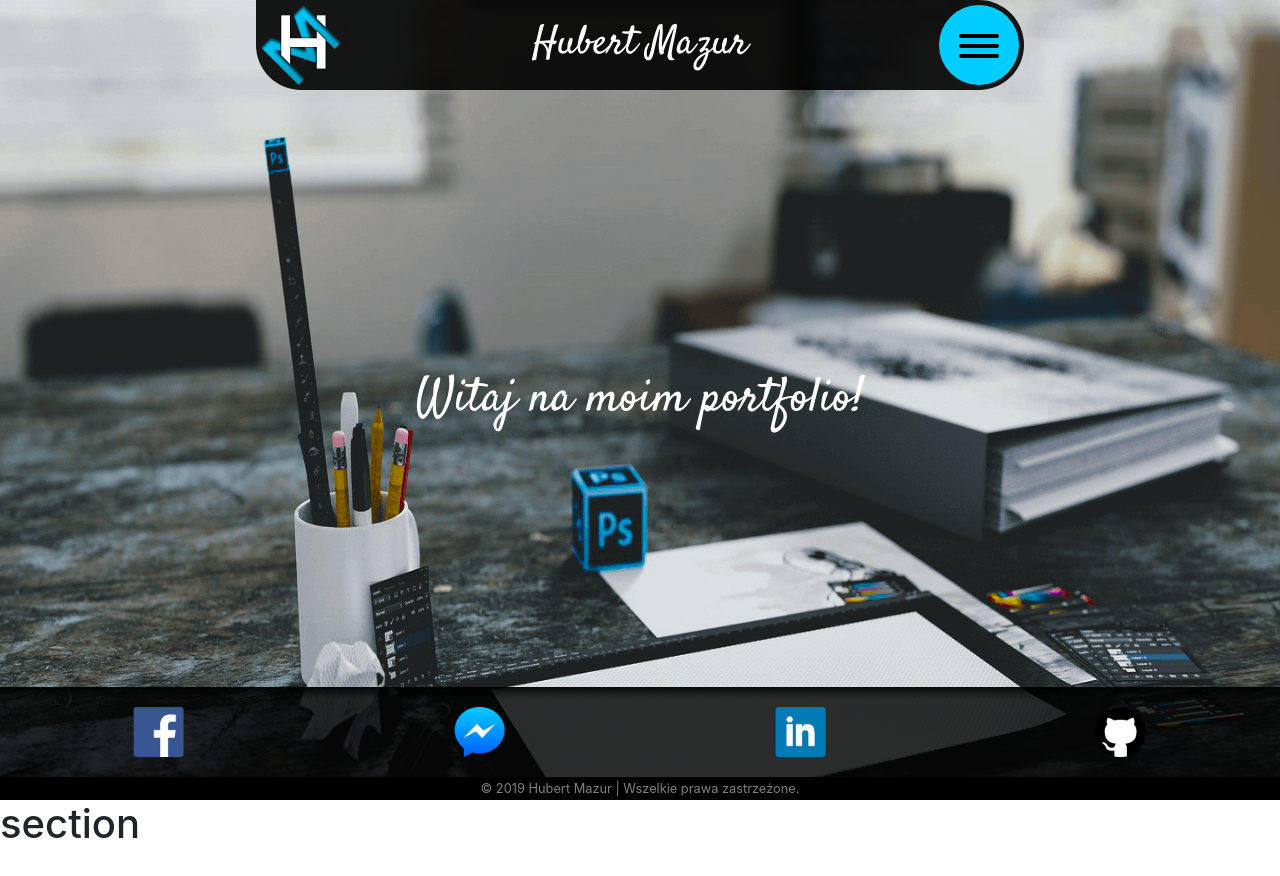
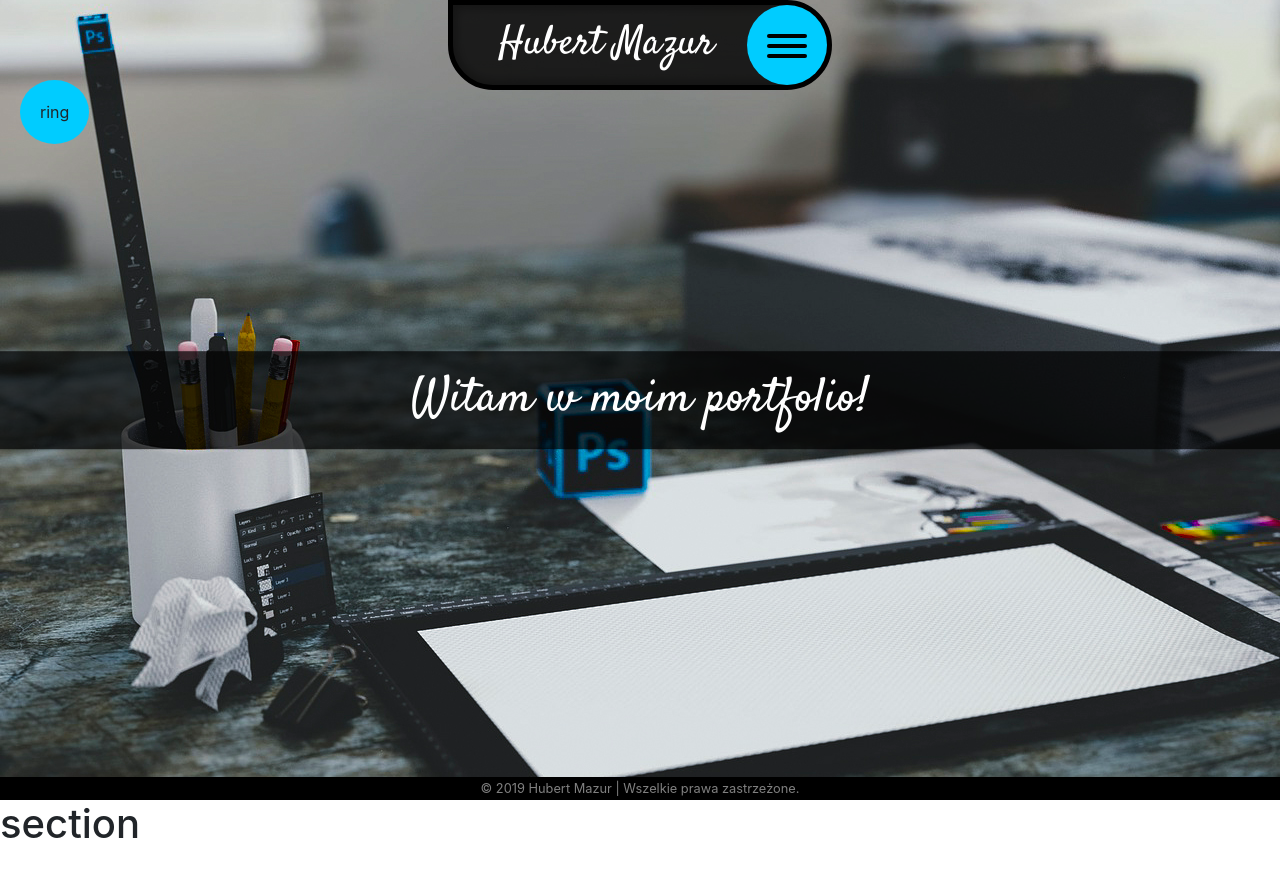
Before and after one commit to mazurro1/portfolio, a React (Create React App) app: page / in a window 1280 px wide. Shown: the top 876 px of the page. Built offline with nearby package versions, Linux system fonts and the light colour scheme.

Commit message:
v1_7 (menu with tool and nev nav)

```diff
--- a/src/App.js
+++ b/src/App.js
@@ -8,17 +8,30 @@ import Footer from './footer';
 
 class App extends React.Component {
   state = {
+    menuActive: false,
+  }
 
+  handleBarClick = () => {
+
+    this.setState(prevState => ({
+      menuActive: !prevState.menuActive,
+    }))
+  }
+
+  handleMenuClick = () => {
+    this.setState(prevState => ({
+      menuActive: !prevState.menuActive,
+    }))
   }
 
   render() {
     return (
       <>
         <nav>
-          <Navigation />
+          <Navigation menuActive={this.state.menuActive} handleMenuClick={this.handleMenuClick} handleBarClick={this.handleBarClick} />
         </nav>
         <header>
-          <Header />
+          <Header menuActive={this.state.menuActive} />
         </header>
         <section>
           <Section />
--- a/src/header.js
+++ b/src/header.js
@@ -12,7 +12,7 @@ class Header extends React.Component {
         iconsActive: false,
     }
 
-    text = 'Witaj na moim portfolio!';
+    text = 'Witam w moim portfolio!';
     icons = [
         {
             id: 1,
@@ -42,7 +42,13 @@ class Header extends React.Component {
             link: 'https://github.com/mazurro1',
             alt: 'github',
         },
-    ]
+    ];
+
+    handleOnChangeText = e => {
+        this.setState({
+            welcome: e.target.value,
+        })
+    }
 
     componentDidMount() {
 
@@ -71,12 +77,15 @@ class Header extends React.Component {
     }
 
     render() {
-        const { iconsActive, welcome } = this.state;
+        const { welcome } = this.state;
+        const { menuActive } = this.props;
         return (
 
             <div className="header">
                 <h1>{welcome}</h1>
-                {!iconsActive ? this.ClassIcons() : null}
+
+                {menuActive ? <CreateForm welcome={this.state.welcome} clickChange={this.handleOnChangeText} /> : null}
+                {menuActive ? this.ClassIcons() : null}
             </div>
 
         )
@@ -108,6 +117,17 @@ const NewIcon = ({ target, image, link, alt }) => {
     )
 }
 
+const CreateForm = ({ welcome, clickChange }) => {
+    return (
+        <form>
+            <label htmlFor="welcomeText">
+                <p>Wpisz swój tekst powitalny!</p>
+                <input type="text" id="welcomeText" width="48" height="48" value={welcome} onChange={clickChange} />
+            </label>
+        </form>
+    )
+}
+
 
 
 export default Header;
--- a/src/navigation.js
+++ b/src/navigation.js
@@ -1,7 +1,7 @@
 import React from 'react';
 import { BrowserRouter, NavLink } from 'react-router-dom';
 import './sass/nav.scss';
-import logo from './images/logo.png';
+
 
 class Navigation extends React.Component {
     state = {
@@ -35,23 +35,12 @@ class Navigation extends React.Component {
         },
     ]
 
-    handleBarClick = () => {
 
-        this.setState(prevState => ({
-            menuActive: !prevState.menuActive,
-        }))
-    }
-
-    handleMenuClick = () => {
-        this.setState(prevState => ({
-            menuActive: !prevState.menuActive,
-        }))
-    }
 
 
 
     selectClass = () => {
-        if (this.state.menuActive) {
+        if (this.props.menuActive) {
             return 'bar_active';
         } else {
             return 'bar';
@@ -59,7 +48,7 @@ class Navigation extends React.Component {
     }
 
     render() {
-        const { menuActive } = this.state;
+        const { menuActive } = this.props;
         const classStyleBar = this.selectClass();
 
 
@@ -68,18 +57,13 @@ class Navigation extends React.Component {
             <BrowserRouter>
                 <div className="content">
                     <div className="row">
-                        <div className="col-lg-2 col-12">
-                            <div className="logo">
-                                <NavLink exact to="/"><img src={logo} alt="" /></NavLink>
-                            </div>
-                        </div>
-                        <div className="col-lg-8 col-10">
+                        <div className="col-lg-10 col-10">
                             <div className="name">
                                 <NavLink exact to="/">Hubert Mazur</NavLink>
                             </div>
                         </div>
                         <div className="col-lg-2 col-2">
-                            <div className={classStyleBar} onClick={this.handleBarClick}>
+                            <div className={classStyleBar} onClick={this.props.handleBarClick}>
                                 <div className="all">
                                     <div className="first"></div>
                                     <div className="second"></div>
@@ -88,10 +72,13 @@ class Navigation extends React.Component {
                             </div>
                         </div>
                     </div>
-
                 </div>
-
-                {menuActive && <div className="menu">{Menu(this.handleMenuClick, this.navigations)}</div>}
+                <div className="selectMenu">
+                    <div className="ring">
+                        ring
+                    </div>
+                </div>
+                {menuActive && <div className="menu">{Menu(this.props.handleMenuClick, this.navigations)}</div>}
 
             </BrowserRouter >
         )
--- a/src/sass/header.scss
+++ b/src/sass/header.scss
@@ -1,8 +1,7 @@
 .header{
     position: relative;
     height: 100vh;
-    background: url('../images/header.png');
-    background-size: 100vw 100vh;
+    background: url('../images/header.jpg') center no-repeat;
     background-attachment: fixed;
     h1{
         font-family: 'Satisfy', cursive;
@@ -12,6 +11,8 @@
         top: 50%;
         transform: translate(0,-50%);
         color: white;
+        background-color: rgba(0,0,0,0.7);
+        padding: 20px 0px;
     }
 
     .icons{
@@ -54,4 +55,49 @@
             }
         }
     }
+
+
+    form{
+        position: fixed;
+        z-index: 20;
+        top: 11vh;
+        left: 50%;
+        transform: translate(-50%,0);
+
+
+        label{
+
+            p{
+                font-size: 1.5rem;
+                text-align: center;
+                color: #00ccff;
+                font-weight: bold;
+            }
+
+            input{
+                padding: 20px;
+                border-radius: 20px;
+                border: none;
+                width: 60vw;
+                text-align: center;
+                background: rgba(0,204,255,1);
+                color: white;
+                font-weight: bold;
+                font-size: 1.2rem;
+                transition-property: background-color;
+                transition-duration: 0.5s;
+                transition-timing-function: ease;
+
+                @media all and (max-width: 768px) {
+                    &{
+                        width: 90vw;
+                    }
+                }
+
+                &:hover{
+                    background-color: rgb(5, 125, 155);
+                }
+            }
+        }
+    }
 }
--- a/src/sass/nav.scss
+++ b/src/sass/nav.scss
@@ -3,35 +3,28 @@ nav{
     .content{
         position: fixed;
         z-index: 100;
-        width: 60%;
+        width: 45%;
         left: 50%;
         transform: translate(-50%, 0);
-        padding: 5px;
-        background: rgba(0,0,0,0.9);
+        // padding: 5px;
+        background: rgba(0,0,0,0.8);
+        border: 5px solid black;
         border-bottom-left-radius: 55px;
         border-bottom-right-radius: 55px;
         border-top-right-radius: 55px;
-        @media all and (max-width: 768px){
+        box-shadow: 0px 0px 10px 4px rgba(0,0,0,0.3) inset;
+        @media all and (max-width: 767px){
             &{
                 width: 90%;
             }
         }
 
-        .logo{
-            position: relative;
-            top: 50%;
-            transform: translate(0, -50%);
-
-            @media all and (max-width: 992px){
-                &{
-                    display: none;
-                }
-            }
-
-            img{
-                width: 80px;
+        @media all and (min-width: 1200px){
+            &{
+                width: 30%;
             }
         }
+
 
         .name{
             font-family: 'Satisfy', cursive;
@@ -211,3 +204,16 @@ nav{
 		transform: translate(0, -100vh);
 	}
 }
+
+.selectMenu{
+    position: fixed;
+    z-index: 20;
+    top: 10vh;
+    left: 20px;
+
+    .ring{
+        background: #0cf;
+        padding: 20px;
+        border-radius: 50%;
+    }
+}
```
Also changed, not shown: src/images/header.jpg (added), src/images/header2.png (added).
